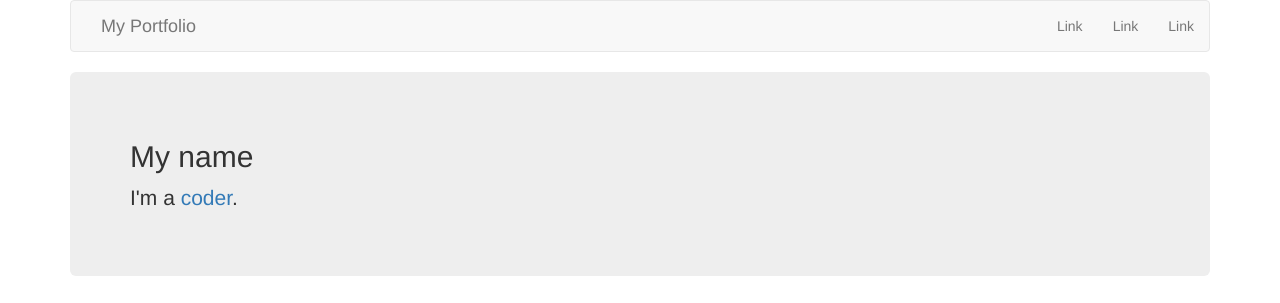
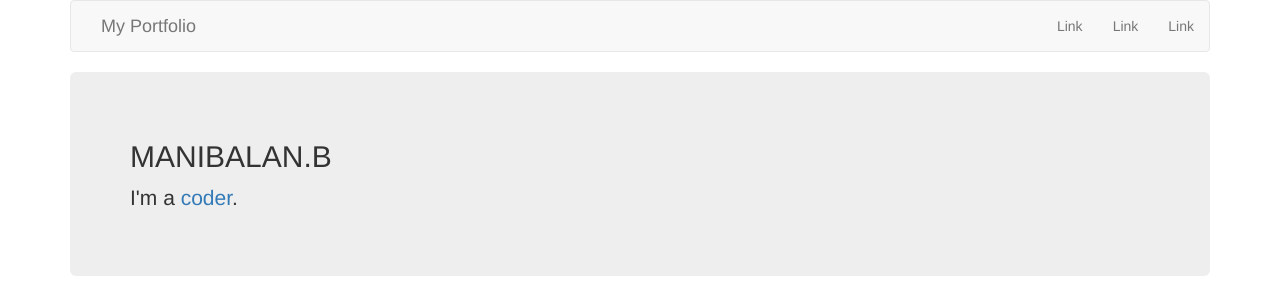
Before and after one commit to Srivatsan-M/saimib.github.io, a plain HTML site: page index.html in a window 1280 px wide. Shown: the top 303 px of the page. Drawn offline with nearby package versions, Linux system fonts and the light colour scheme.

Commit message:
Update index.html

```diff
--- a/index.html
+++ b/index.html
@@ -32,7 +32,7 @@
     </div>
   </div>
   <div class="jumbotron">
-    <h2>My name				</h2>
+    <h2>MANIBALAN.B	</h2>
     <p>
       I'm a <a href="http://freecodecamp.com/" target="_blank">coder</a>.
     </p>
```
